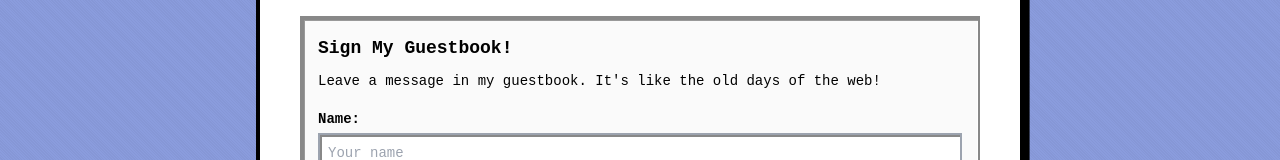
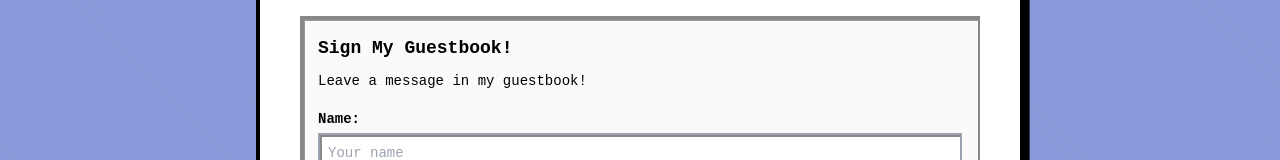
Before and after one commit to andrewudell/blog, a Next.js app: page /guestbook in a window 1280 px wide. Shown: the part 315-475 px from the top of the page. Built offline with nearby package versions, Linux system fonts and the light colour scheme; no server answers.

Commit message:
Update page.tsx
Updating copy

```diff
--- a/app/guestbook/page.tsx
+++ b/app/guestbook/page.tsx
@@ -83,7 +83,7 @@ export default function GuestbookPage() {
         <HyperCardField className="mb-6">
           <h2 className="text-lg font-bold mb-2">Sign My Guestbook!</h2>
           <p className="text-sm mb-4 leading-relaxed">
-            Leave a message in my guestbook. It&apos;s like the old days of the web!
+            Leave a message in my guestbook!
           </p>
 
           <form onSubmit={handleSubmit} className="space-y-3">
```
